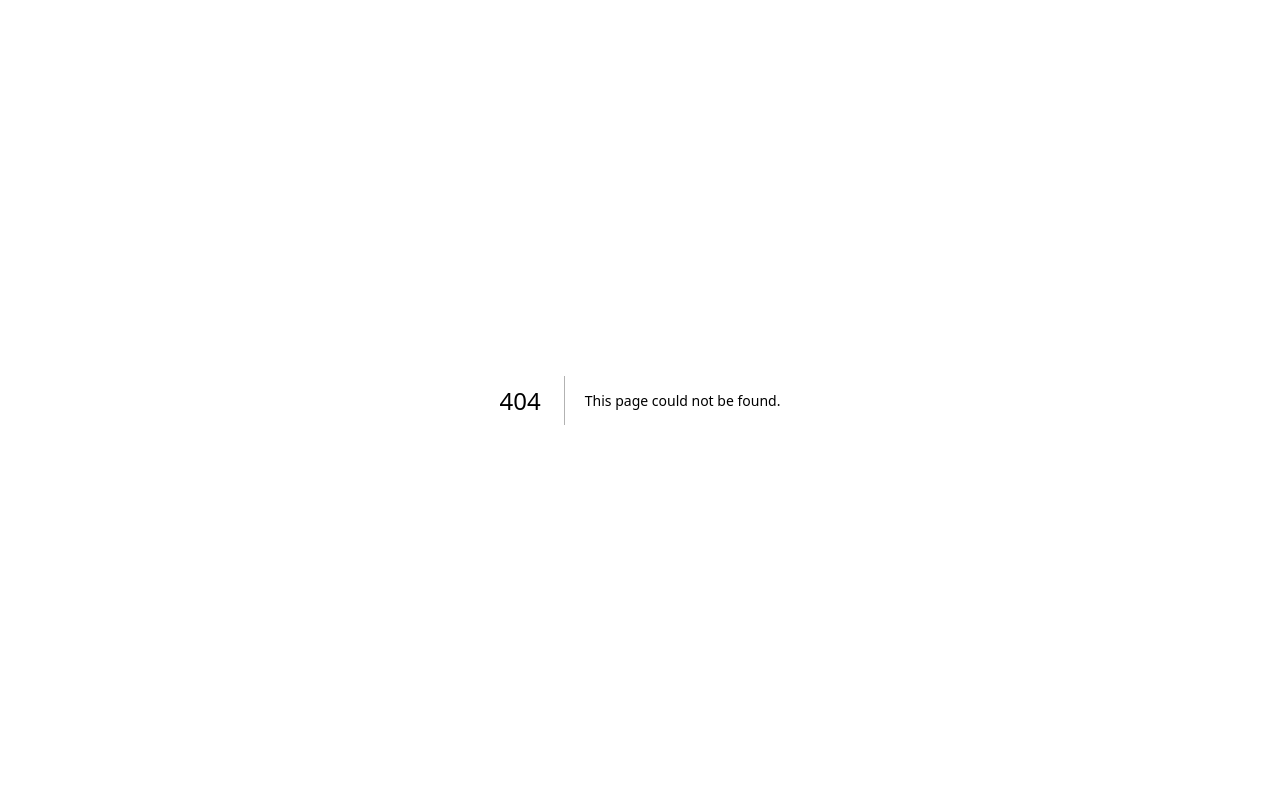
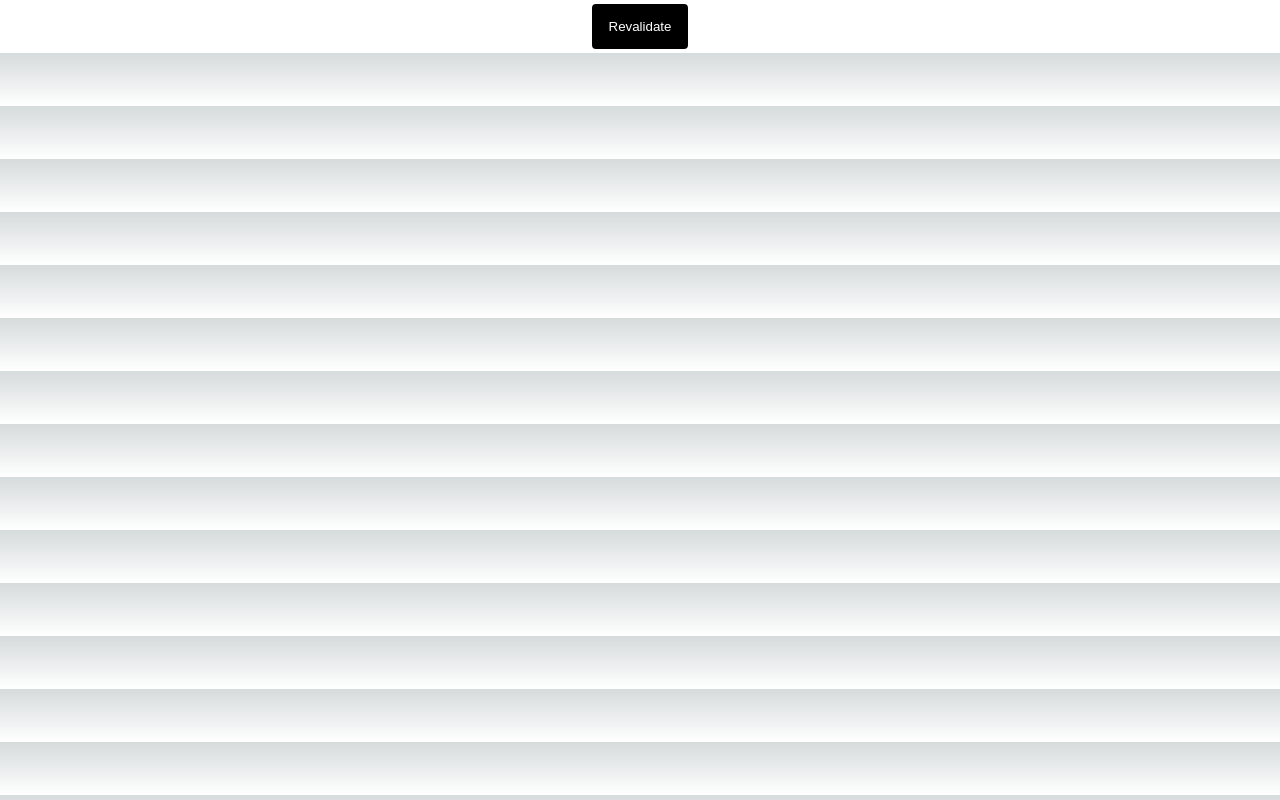
Before and after one commit to peculiarnewbie/AeroBuddy, a Next.js app: page /revalidatebutton in a window 1280 px wide. Before the commit this address had no page. Built offline with nearby package versions, Linux system fonts and the light colour scheme.

Commit message:
on-demand revalidation

```diff
--- a/app/page.tsx
+++ b/app/page.tsx
@@ -30,7 +30,7 @@ export default async function Home() {
         'content-type': 'application/json',
         'Authorization': `Bearer ${process.env.NOTION_KEY}`
       },
-      cache: 'no-store',
+      next: { tags: ['content'] },
       body: JSON.stringify(
         {
           "filter" : {
@@ -50,6 +50,8 @@ export default async function Home() {
     const raw = await fetch(`https://api.notion.com/v1/databases/${process.env.NOTION_DATABASE_ID}/query`, options)
 
     const response = await raw.json()
+
+    console.log('fetched', section);
 
     // const response = await notion.databases.query({
     //   database_id: process.env.NOTION_DATABASE_ID ? process.env.NOTION_DATABASE_ID : "",
@@ -135,7 +137,6 @@ export default async function Home() {
     ]
   }
 
-
   return (
     <main className={styles.main} style={{justifyContent: 'start'}}>
       <Header></Header>
--- /dev/null
+++ b/app/revalidatebutton/layout.tsx
@@ -0,0 +1,20 @@
+import { Inter } from 'next/font/google';
+
+const inter = Inter({ subsets: ['latin'] })
+
+export const metadata = {
+  title: 'Aerobuddy Revalidation',
+  description: 'Your AI-Powered Solution for Seamless Decision-Making',
+}
+
+export default function RootLayout({
+  children,
+}: {
+  children: React.ReactNode
+}) {
+  return (
+    <html lang="en">
+      <body className={`${inter.className}`}>{children}</body>
+    </html>
+  )
+}
--- /dev/null
+++ b/app/revalidatebutton/page.tsx
@@ -0,0 +1,61 @@
+'use client'
+import { useState } from 'react'
+import './revbutton.css'
+import { useRouter } from 'next/navigation'
+
+
+export default function RevalidateButton(){
+    const[loading, setLoading] = useState(false)
+    const[hasreply, setHasReply] = useState(false)
+    const[reply, setReply] = useState('')
+
+    const router = useRouter();
+
+    async function Revalidate(){
+        console.log('revalidating')
+
+        setLoading(true)
+        setHasReply(false)
+        setReply('')
+
+        const response = await fetch('/api/revalidate?tag=content')
+        // router.push('/api/revalidate?tag=content')
+
+        console.log(response)
+
+        //@ts-ignore
+        if(response.status == 200){
+            setReply('revalidated')
+        }
+        else{
+            setReply('failed')
+        }
+
+        setHasReply(true)
+        setLoading(false)
+
+        console.log("dun")
+    }
+
+    return(
+        <div className='Container'>
+            {
+                loading ? (
+                    <p>revalidating...</p>
+                ) : (
+                    <button className='RevButton' onClick={Revalidate}>
+                        Revalidate
+                    </button>
+                )
+            }
+            {
+                hasreply ? (
+                    <p>{reply}</p>
+                ) : (
+                    null
+                )
+            }
+
+        </div>
+    )
+}
--- /dev/null
+++ b/app/revalidatebutton/revbutton.css
@@ -0,0 +1,30 @@
+
+
+.RevButton{
+    display: flex;
+    align-items: center;
+    padding: 15px;
+    max-width: 250px;
+    height: 45px;
+    background-color: black;
+    color: white;
+    border-radius: 4px;
+    border: 2px solid black;
+    transition: .2s ease-in-out;
+    margin: 4px;
+}
+
+.RevButton:hover{
+    cursor: pointer;
+    background-color: rgba(var(--our-white));;
+    color: black;
+    border: 2px solid black;
+}
+
+.Container{
+    display: flex;
+    flex-direction: column;
+    align-items: center;
+    justify-content: center;
+    background-color: white;
+}
```
Also changed, not shown: app/api/revalidate/route.ts (added, +9 -0 lines).
